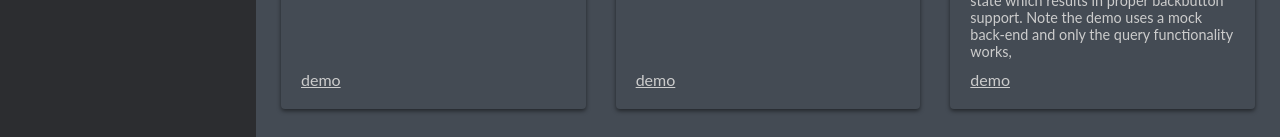
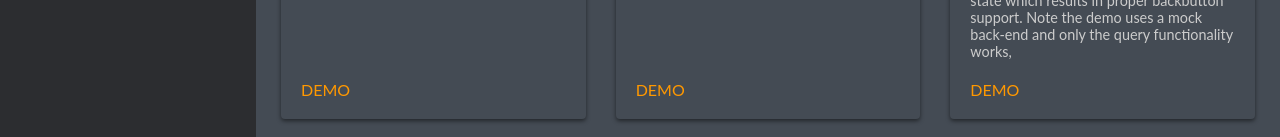
Before and after one commit to tanandre/tanandre.github.io.source, a Vue app: page / in a window 1280 px wide. Shown: the part 417-554 px from the top of the page. Built offline with nearby package versions, Linux system fonts and the light colour scheme; some icons are missing.

Commit message:
remove android link no longer working

```diff
--- a/public/index.html
+++ b/public/index.html
@@ -18,6 +18,7 @@
       --colorl2: rgb(66, 131, 185);
       --colorf1: #ccc;
       --colorf2: #eee;
+      --colora1: #F6BE9A;
     }
 
     html,
--- a/src/components/Card.vue
+++ b/src/components/Card.vue
@@ -6,7 +6,7 @@
 
       <p class="description">{{ link.summary }}</p>
       <div class="actions">
-        <a :href="link.url">demo</a>
+        <a :href="link.url" class="button" alt="demo" title="demo">DEMO</a>
       </div>
     </div>
   </div>
@@ -55,6 +55,10 @@ export default {
   margin: 10px 0;
 }
 
+.actions {
+  margin-top: 10px;
+}
+
 
 .details {
   display: flex;
@@ -62,4 +66,11 @@ export default {
   padding: 20px;
   flex: 1;
 }
+
+.button {
+  text-decoration: none;
+  /* font-weight: bold; */
+  color: rgb(255, 152, 0);
+  font-stretch: 100%;
+}
 </style>
--- a/src/components/Profile.vue
+++ b/src/components/Profile.vue
@@ -35,10 +35,10 @@ const links = [
     socicon: 'twitter',
     url: 'https://twitter.com/tan_andre',
   },
-  {
-    socicon: 'android',
-    url: 'https://play.google.com/store/apps/developer?id=Andre+Tan',
-  },
+  // {
+  //   socicon: 'android',
+  //   url: 'https://play.google.com/store/apps/developer?id=Andre+Tan',
+  // },
 ];
 
 export default {
```
